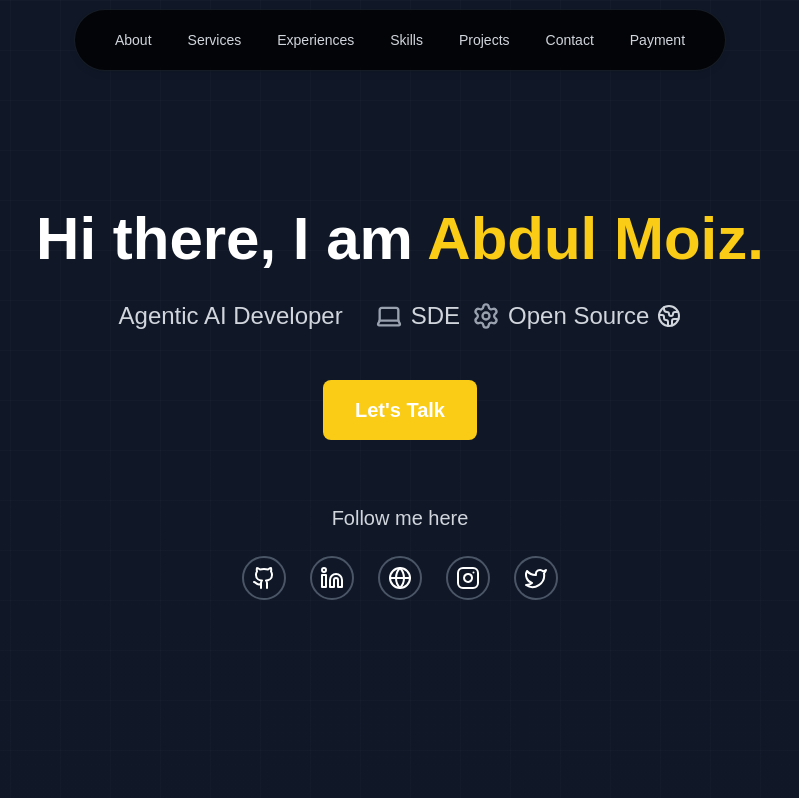
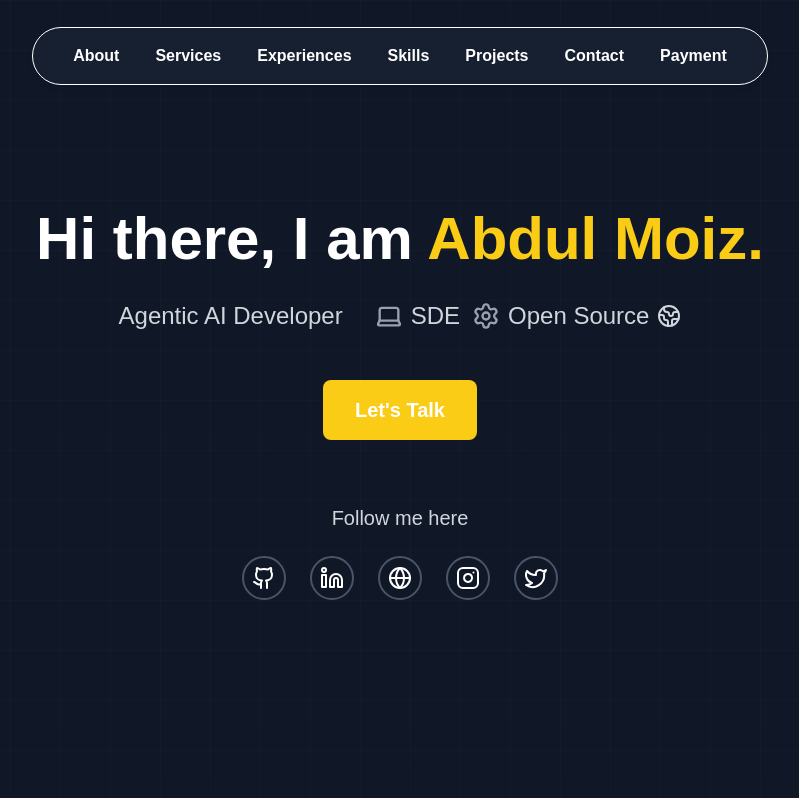
Before and after one commit to moizdevhub/moizfolio, a Next.js app: page / in a window 1280 px wide. Shown: the top 798 px of the page, without its empty margins (240-1039 px from the left). Built offline with nearby package versions, Linux system fonts and the light colour scheme.

Commit message:
Improve navbar UI with fixed position, glassmorphism background, and pill-style link container

```diff
--- a/src/components/navigation/Navbar.tsx
+++ b/src/components/navigation/Navbar.tsx
@@ -26,17 +26,20 @@ const Navbar: React.FC = () => {
   }
 
   return (
-    <nav className="w-full absolute top-0 z-50">
-      <div className="max-w-7xl mx-auto px-4 sm:px-6 lg:px-8">
+    <nav className="fixed w-full z-50 top-0">
+      <div className="max-w-7xl mx-auto px-4 sm:px-6 lg:px-8 py-4">
         <div className="flex items-center justify-center h-20">
           {/* Desktop Navigation - Centered container only */}
           <div className="hidden md:block">
-            <div className="flex items-center space-x-1 bg-black/80 backdrop-blur-sm border border-gray-700/40 rounded-full px-6 py-3 shadow-md">
+            {/* <div className="flex items-center space-x-1  bg-black/80 backdrop-blur-sm border border-gray-700/40 rounded-full px-6 py-3 shadow-md"> */}
+            <div className='bg-gray-800/50 border border-foreground backdrop-blur-sm shadow-md rounded-full px-6 py-2
+          flex items-center gap-1
+          text-foreground'>
               {navItems.map((item, index) => (
                 <Link
                   key={index}
                   href={item.href}
-                  className="text-gray-300 hover:text-white px-4 py-2 rounded-full text-sm font-medium transition-all duration-200 hover:bg-gray-800/50 focus:outline-none focus:ring-2 focus:ring-gray-500 focus:ring-offset-2 focus:ring-offset-black"
+                  className="text-white hover:text-white px-4 py-2 rounded-full text-base font-bold transition-all duration-200 hover:bg-gray-800/50 focus:outline-none focus:ring-2 focus:ring-gray-500 focus:ring-offset-2 focus:ring-offset-black"
                   aria-label={`Navigate to ${item.label}`}
                 >
                   {item.label}
@@ -46,7 +49,7 @@ const Navbar: React.FC = () => {
           </div>
 
           {/* Mobile menu toggle button */}
-          <div className="md:hidden flex items-end justi``fy-end w-full">
+          <div className="md:hidden flex items-end justify-end w-full">
             <button
               onClick={toggleMobileMenu}
               className="inline-flex items-center justify-center p-2 rounded-md text-gray-400 hover:text-white hover:bg-gray-700 focus:outline-none focus:ring-2 focus:ring-inset focus:ring-white"
```
